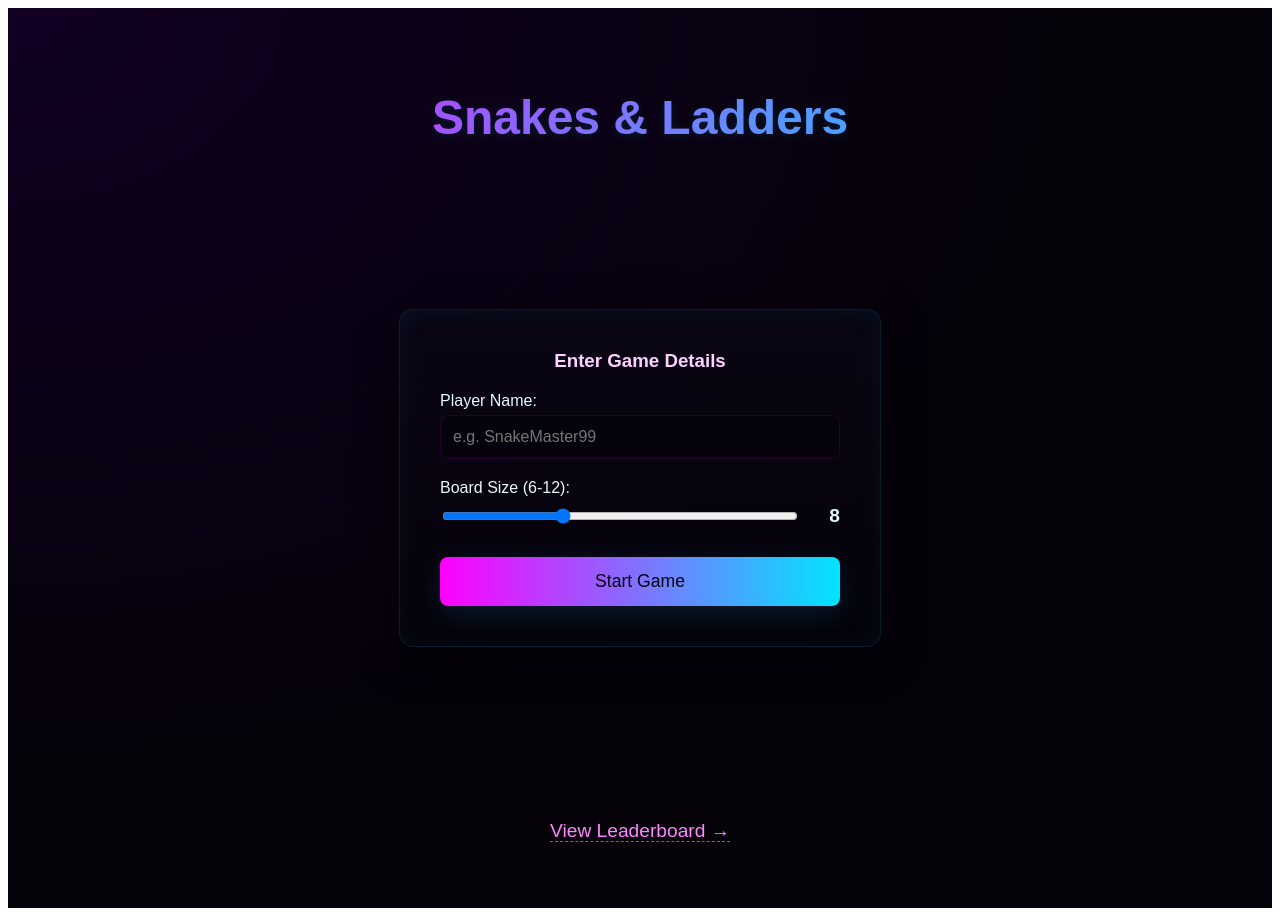
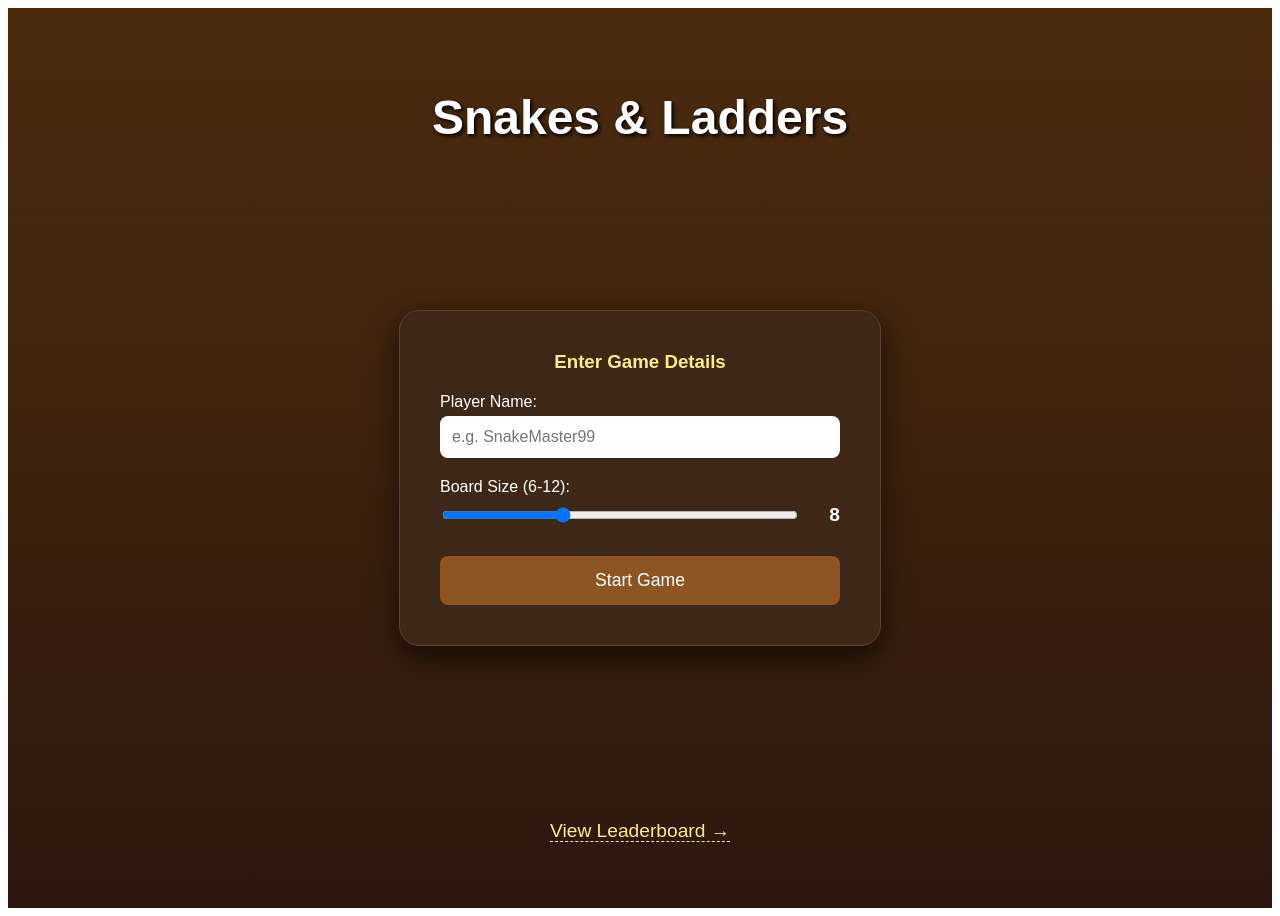
Before and after one commit to thisara011/Algoverse-, a React (Create React App) app: page / in a window 1280 px wide. Built offline with nearby package versions, Linux system fonts and the light colour scheme.

Commit message:
snake game edited3

```diff
--- a/src/pages/Game.js
+++ b/src/pages/Game.js
@@ -106,28 +106,28 @@
   return (
     <div style={{
       display: 'flex', flexDirection: 'column', alignItems: 'center',
-      minHeight: '100vh', background: 'linear-gradient(180deg, #06020b 0%, #120022 60%)', color: '#e6f7ff', padding: '20px'
+      minHeight: '100vh', background: '#2c1810', color: 'white', padding: '20px'
     }}>
       {gameStage === 'won' && <Confetti />}
 
-      <div style={{ display: 'flex', justifyContent: 'space-between', width: '100%', maxWidth: '800px', marginBottom: '10px', alignItems: 'center' }}>
-        <h2 style={{ margin: 0, background: 'linear-gradient(90deg,#ff00ff,#00e5ff)', WebkitBackgroundClip: 'text', color: 'transparent' }}>{playerName} • Board</h2>
-        <div style={{ textAlign: 'right', color: '#cfefff' }}>
-          <p style={{ margin: 0, fontSize: '0.95rem' }}>Target: <strong style={{ color: '#fff' }}>{board.total}</strong></p>
-          <p style={{ margin: 0, fontSize: '0.95rem' }}>Current: <strong style={{ color: '#fff' }}>{playerPos}</strong></p>
+      <div style={{ display: 'flex', justifyContent: 'space-between', width: '100%', maxWidth: '800px', marginBottom: '10px' }}>
+        <h2>{playerName} vs The Board</h2>
+        <div style={{ textAlign: 'right' }}>
+          <p>Target: <strong>{board.total}</strong></p>
+          <p>Current: <strong>{playerPos}</strong></p>
         </div>
       </div>
 
       <div style={{ display: 'flex', gap: '40px', flexWrap: 'wrap', justifyContent: 'center' }}>
         <Board N={N} snakes={board.snakes} ladders={board.ladders} playerPos={playerPos} />
 
-        <div style={{ width: '250px', background: 'linear-gradient(180deg, rgba(8,6,18,0.7), rgba(5,3,10,0.55))', padding: '20px', borderRadius: '12px', height: 'fit-content', border: '1px solid rgba(0,229,255,0.08)', boxShadow: '0 8px 30px rgba(0,0,0,0.6), 0 0 18px rgba(255,0,255,0.04) inset' }}>
+        <div style={{ width: '250px', background: '#3d2817', padding: '20px', borderRadius: '15px', height: 'fit-content', border: '1px solid #5d4037' }}>
           {gameStage === 'playing' || gameStage === 'won' ? (
             <>
               <Dice value={diceVal} rolling={isRolling} onRoll={handleRoll} />
-              <div style={{ marginTop: '20px', textAlign: 'left', background: 'rgba(4,4,8,0.45)', padding: '10px', borderRadius: '6px', border: '1px solid rgba(0,229,255,0.06)' }}>
-                <p style={{ margin: '0 0 8px 0', borderBottom: '1px solid rgba(255,255,255,0.04)', fontSize:'0.8rem', color: '#cfefff' }}>Game Log:</p>
-                {log.map((l, i) => <p key={i} style={{ fontSize: '0.9rem', margin: '6px 0', opacity: i===0?1:0.75, color: '#e6f7ff' }}>{l}</p>)}
+              <div style={{ marginTop: '20px', textAlign: 'left', background: 'rgba(0,0,0,0.3)', padding: '10px', borderRadius: '5px' }}>
+                <p style={{ margin: '0 0 5px 0', borderBottom: '1px solid #aaa', fontSize:'0.8rem' }}>Game Log:</p>
+                {log.map((l, i) => <p key={i} style={{ fontSize: '0.9rem', margin: '4px 0', opacity: i===0?1:0.7 }}>{l}</p>)}
               </div>
               {gameStage === 'won' && <div style={{ marginTop: '20px', color: '#4CAF50', fontSize: '1.5rem', fontWeight: 'bold' }}>VICTORY!</div>}
             </>
@@ -135,7 +135,7 @@
              <p>Solving board...</p>
           )}
           <div style={{ marginTop: '30px' }}>
-             <button onClick={() => navigate('/')} style={{ width: '100%', padding: '10px', cursor: 'pointer', borderRadius:'6px', border:'1px solid rgba(255,0,255,0.12)', background: 'transparent', color: '#ffd2ff' }}>← Quit</button>
+             <button onClick={() => navigate('/')} style={{ width: '100%', padding: '10px', cursor: 'pointer', borderRadius:'5px', border:'none' }}>Quit Game</button>
           </div>
         </div>
       </div>
--- a/src/pages/Home.js
+++ b/src/pages/Home.js
@@ -31,26 +31,26 @@
       fontFamily: 'Arial, sans-serif',
       textAlign: 'center',
       padding: '50px',
-      background: 'radial-gradient(ellipse at top left, #120022 0%, #05020a 60%)',
-      color: '#e6f7ff',
+      background: 'linear-gradient(#4a2c0d, #2c1810)',
+      color: 'white',
       minHeight: '100vh',
       display: 'flex',
       flexDirection: 'column',
       justifyContent: 'center'
     }}>
-      <h1 style={{ fontSize: '3rem', marginBottom: '20px', background: 'linear-gradient(90deg,#ff00ff,#00e5ff)', WebkitBackgroundClip: 'text', color: 'transparent', textShadow: '0 2px 8px rgba(0,229,255,0.12)' }}>Snakes & Ladders</h1>
+      <h1 style={{ fontSize: '3rem', marginBottom: '20px', textShadow: '2px 2px 4px black' }}>Snakes & Ladders</h1>
 
       <div style={{
         maxWidth: '400px',
         width: '100%',
         margin: 'auto',
-        background: 'linear-gradient(180deg, rgba(10,6,20,0.85), rgba(5,3,10,0.6))',
+        background: '#3d2817',
         padding: '40px',
-        borderRadius: '14px',
-        boxShadow: '0 10px 40px rgba(0,0,0,0.7), 0 0 24px rgba(0,229,255,0.06) inset',
-        border: '1px solid rgba(0,229,255,0.12)'
+        borderRadius: '20px',
+        boxShadow: '0 10px 30px rgba(0,0,0,0.6)',
+        border: '1px solid #5d4037'
       }}>
-        <h3 style={{ margin: '0 0 20px 0', color: '#ffd2ff' }}>Enter Game Details</h3>
+        <h3 style={{ margin: '0 0 20px 0', color: '#ffeb8b' }}>Enter Game Details</h3>
 
         {/* Name Input */}
         <div style={{ textAlign: 'left', marginBottom: '15px' }}>
@@ -86,7 +86,7 @@
       </div>
 
       <p style={{ marginTop: '30px' }}>
-        <a href="/leaderboard" style={{ color: '#ff85ff', textDecoration: 'none', fontSize: '1.2rem', borderBottom: '1px dashed rgba(255,133,255,0.6)' }}>
+        <a href="/leaderboard" style={{ color: '#ffeb8b', textDecoration: 'none', fontSize: '1.2rem', borderBottom: '1px dashed #ffeb8b' }}>
           View Leaderboard →
         </a>
       </p>
@@ -98,12 +98,9 @@
   width: '100%',
   padding: '12px',
   borderRadius: '8px',
-  border: '1px solid rgba(255,0,255,0.12)',
+  border: 'none',
   boxSizing: 'border-box',
-  fontSize: '1rem',
-  background: 'rgba(5,3,12,0.6)',
-  color: '#e6f7ff',
-  outline: 'none'
+  fontSize: '1rem'
 }
 
 const buttonStyle = {
@@ -112,9 +109,9 @@
   marginTop: '10px',
   borderRadius: '8px',
   border: 'none',
-  background: 'linear-gradient(90deg,#ff00ff,#00e5ff)',
-  color: '#03020a',
+  background: '#8d5524',
+  color: 'white',
   fontSize: '1.1rem',
   cursor: 'pointer',
-  boxShadow: '0 8px 30px rgba(0,229,255,0.12), 0 2px 8px rgba(255,0,255,0.06)'
+  transition: 'background 0.2s'
 }
--- a/src/pages/LeaderboardPage.js
+++ b/src/pages/LeaderboardPage.js
@@ -24,13 +24,13 @@
   }, [])
 
   return (
-    <div style={{ padding: '40px', background: 'linear-gradient(180deg,#05020a 0%, #0b0420 70%)', color: '#e6f7ff', minHeight: '100vh' }}>
-      <h1 style={{ textAlign: 'center', marginBottom: '30px', background: 'linear-gradient(90deg,#ff00ff,#00e5ff)', WebkitBackgroundClip: 'text', color: 'transparent' }}>Global Leaderboard</h1>
+    <div style={{ padding: '40px', background: '#2c1810', color: 'white', minHeight: '100vh' }}>
+      <h1 style={{ textAlign: 'center', marginBottom: '30px' }}>Global Leaderboard</h1>
 
       {loading ? (
         <p style={{ textAlign: 'center' }}>Loading scores...</p>
       ) : (
-        <table style={{ width: '90%', maxWidth: '800px', margin: 'auto', borderCollapse: 'collapse', boxShadow: '0 10px 40px rgba(0,0,0,0.6)', background: 'rgba(6,4,18,0.6)', borderRadius: '10px', overflow: 'hidden' }}>
+        <table style={{ width: '90%', maxWidth: '800px', margin: 'auto', borderCollapse: 'collapse', boxShadow: '0 0 20px rgba(0,0,0,0.5)' }}>
           <thead>
             <tr style={{ background: '#3d2817' }}>
               <th style={thStyle}>Rank</th>
@@ -45,7 +45,7 @@
           <tbody>
             {records.length > 0 ? (
               records.map((r, i) => (
-                <tr key={r.id || i} style={{ background: i % 2 === 0 ? 'rgba(12,8,24,0.55)' : 'rgba(10,6,20,0.45)' }}>
+                <tr key={r.id || i} style={{ background: i % 2 === 0 ? '#4a341f' : '#5d4037' }}>
                   <td style={tdStyle}>{i + 1}</td>
                   <td style={tdStyle}>{r.player_name || 'Anonymous'}</td>
                   <td style={tdStyle}>{r.board_size}×{r.board_size}</td>
@@ -72,7 +72,7 @@
       <p style={{ textAlign: 'center', marginTop: '30px' }}>
         <button
           onClick={() => navigate('/')}
-          style={{ background: 'transparent', border: '1px solid rgba(255,0,255,0.12)', color: '#ffd2ff', fontSize: '1.05rem', cursor: 'pointer', padding: '8px 12px', borderRadius: '8px' }}
+          style={{ background: 'none', border: 'none', color: '#ffeb8b', fontSize: '1.2rem', cursor: 'pointer', borderBottom: '1px dashed #ffeb8b' }}
         >
           ← Back to Home
         </button>
@@ -81,5 +81,5 @@
   )
 }
 
-const thStyle = { padding: '15px', border: '1px solid rgba(255,255,255,0.03)', textAlign: 'center', background: 'linear-gradient(90deg, rgba(255,0,255,0.05), rgba(0,229,255,0.03))', color: '#e6f7ff' }
-const tdStyle = { padding: '12px', textAlign: 'center', border: '1px solid rgba(255,255,255,0.02)', color: '#dff6ff' }
+const thStyle = { padding: '15px', border: '1px solid #2c1810', textAlign: 'center', background: '#2c1810' }
+const tdStyle = { padding: '12px', textAlign: 'center', border: '1px solid #2c1810' }
```
